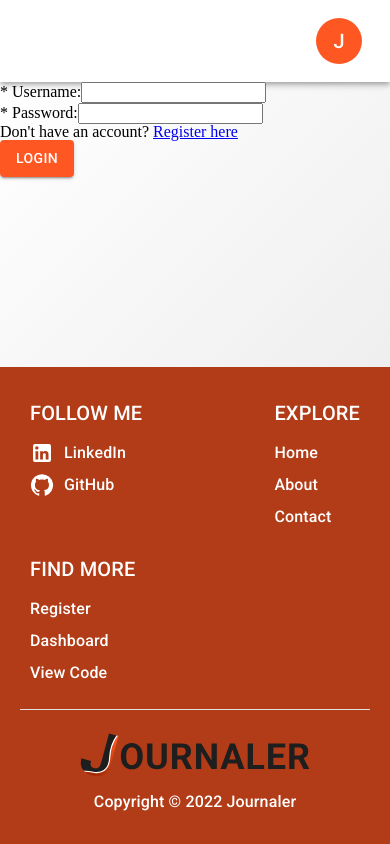
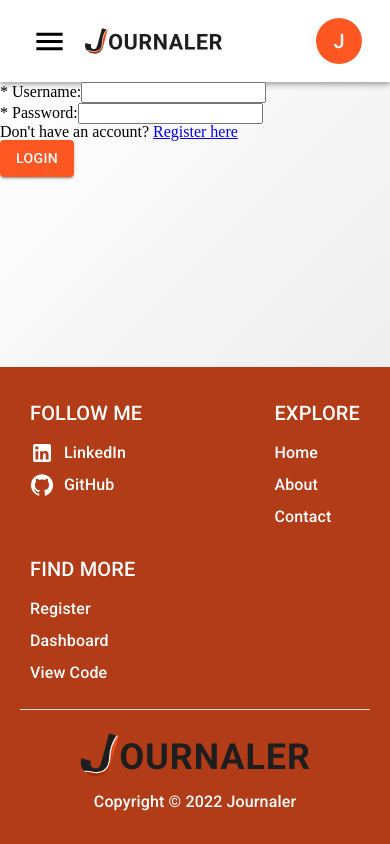
Before and after one commit to waylonturbes/journaler-frontend, a React (Create React App) app: page /contact in a window 390 px wide. Built offline with nearby package versions, Linux system fonts and the light colour scheme.

Commit message:
style: make logo responsive and link to home, hamburger icon black

```diff
--- a/src/components/base/NavBar/MobileNavBar.tsx
+++ b/src/components/base/NavBar/MobileNavBar.tsx
@@ -3,7 +3,6 @@ import { NavLink } from "react-router-dom";
 import AvatarButton from "../AvatarButton";
 import {
   AppBar,
-  Typography,
   Box,
   Toolbar,
   IconButton,
@@ -22,6 +21,7 @@ import EmailIcon from "@mui/icons-material/Email";
 import InfoIcon from "@mui/icons-material/Info";
 import DashboardIcon from "@mui/icons-material/Dashboard";
 import PersonIcon from "@mui/icons-material/Person";
+import Brand from "../../../assets/brand.svg";
 
 interface NavProps {
   dummyUser: {
@@ -68,9 +68,8 @@ const MobileNavBar = (props: NavProps) => {
           <IconButton
             size="large"
             edge="start"
-            color="inherit"
             aria-label="menu"
-            sx={{ m: "0px" }}
+            sx={{ m: "0px", color: "common.black" }}
             onClick={toggleDrawer(true)}
           >
             <MenuIcon fontSize="large" />
@@ -122,18 +121,22 @@ const MobileNavBar = (props: NavProps) => {
               </ListItem>
             </List>
           </SwipeableDrawer>
-          <Typography
-            variant="h5"
-            component="div"
+          <Box
+            component={NavLink as any}
+            to={"/"}
             sx={{
-              flexGrow: 1,
-              display: "flex",
-              alignItems: "center",
-              paddingLeft: "10px",
+              height: { xs: "30px", sm: "40px" },
+              marginLeft: { xs: "5px", sm: "10px" },
+              alignSelf: "center",
             }}
           >
-            Journaler
-          </Typography>
+            <Box
+              component="img"
+              src={Brand}
+              alt="Journaler logo"
+              sx={{ height: { xs: "30px", sm: "40px" } }}
+            ></Box>
+          </Box>
         </Box>
         {dummyUser.isAuthenticated ? (
           <AvatarButton userInitial={dummyUser.email[0].toUpperCase()} />
```
